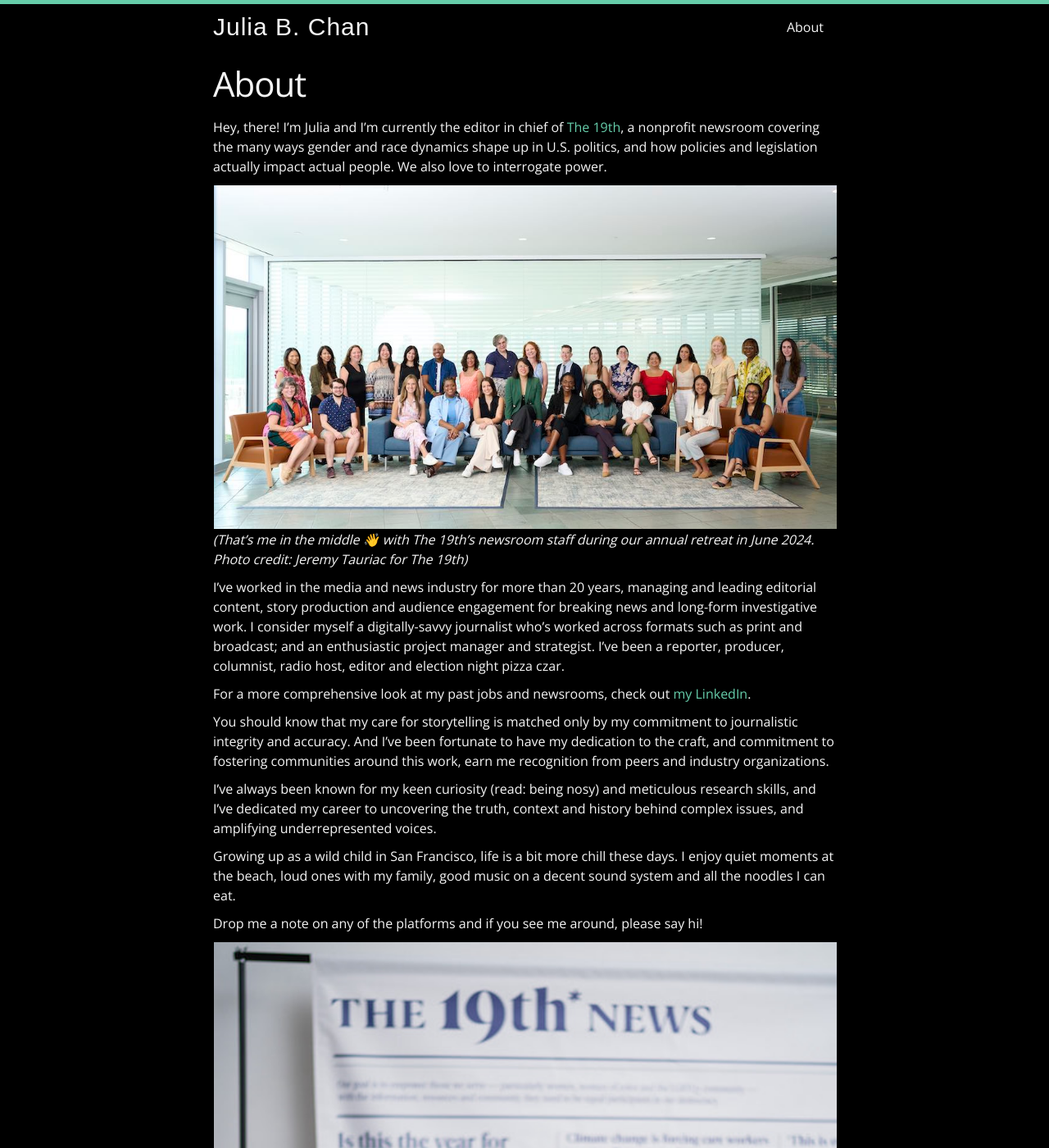
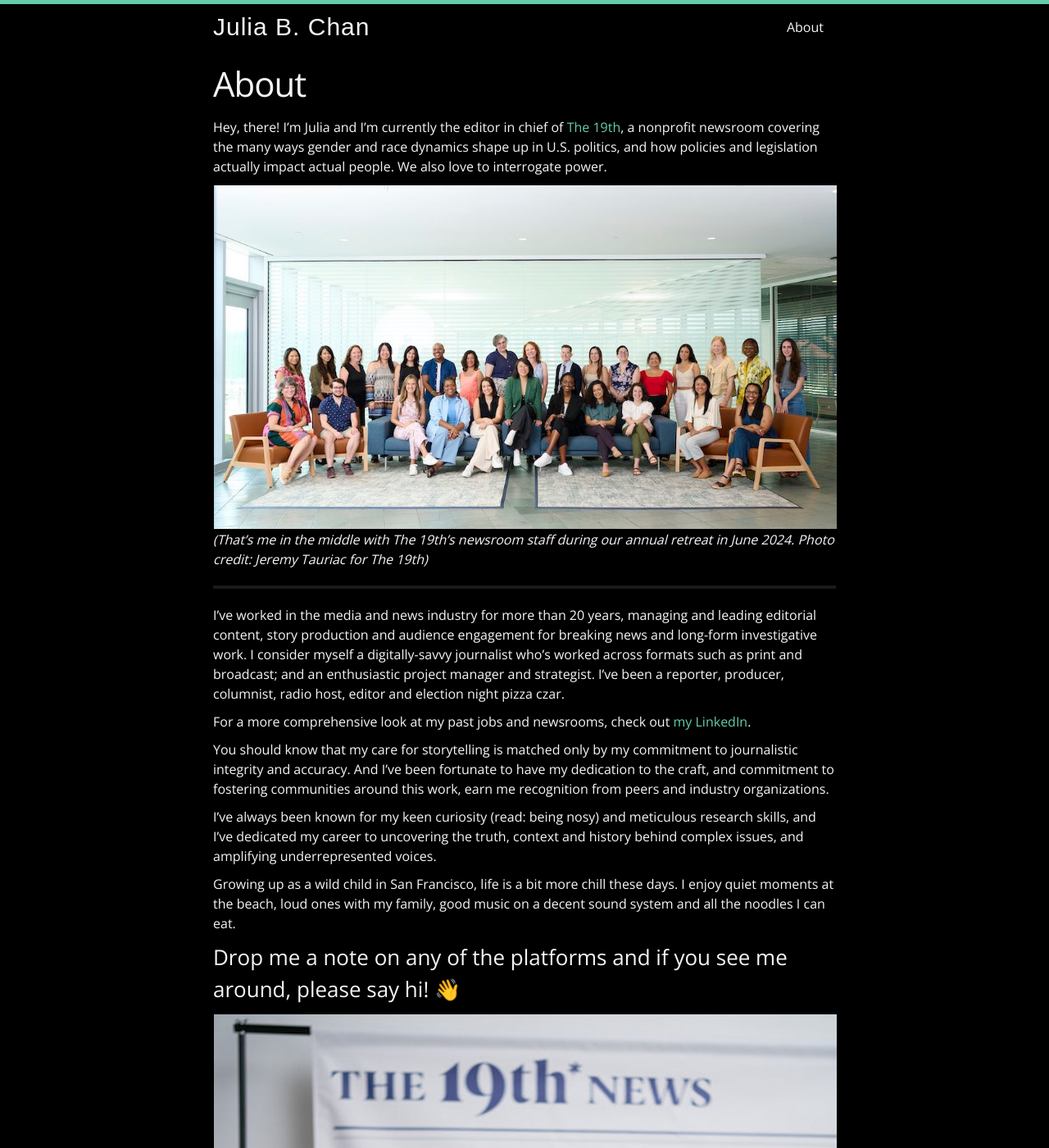
Before and after one commit to juliachanb/juliachanb.github.io, a Jekyll site: the page built from pages/about.md, in a window 1280 px wide and 1400 px high. Shown: the whole window at 82% size. Built offline with Jekyll 4.4.1, drawn with Linux system fonts in a browser that asks for light colours; nearby versions of some CDN libraries; some web fonts are replaced.

Commit message:
added a line break

```diff
--- a/pages/about.md
+++ b/pages/about.md
@@ -4,15 +4,12 @@
 permalink: /about/
 published: true
 ---
-
-
-
-
 Hey, there! I’m Julia and I'm currently the editor in chief of [The 19th](https://19thnews.org/), a nonprofit newsroom covering the many ways gender and race dynamics shape up in U.S. politics, and how policies and legislation actually impact actual people. We also love to interrogate power.
 
 ![Julia B. Chan poses with The 19th’s newsroom staff during the 19th’s annual retreat, in New Orleans, in June 2024. Photo by Jeremy Tauriac for The 19th]({{site.baseurl}}/pages/JuliaBChan_06_1000px.JPG)
-_(That's me in the middle 👋 with The 19th's newsroom staff during our annual retreat in June 2024. Photo credit: Jeremy Tauriac for The 19th)_
+_(That's me in the middle with The 19th's newsroom staff during our annual retreat in June 2024. Photo credit: Jeremy Tauriac for The 19th)_
 
+---
 
 I've worked in the media and news industry for more than 20 years, managing and leading editorial content, story production and audience engagement for breaking news and long-form investigative work. I consider myself a digitally-savvy journalist who's worked across formats such as print and broadcast; and an enthusiastic project manager and strategist. I've been a reporter, producer, columnist, radio host, editor and election night pizza czar.
 
@@ -24,6 +21,6 @@
 
 Growing up as a wild child in San Francisco, life is a bit more chill these days. I enjoy quiet moments at the beach, loud ones with my family, good music on a decent sound system and all the noodles I can eat.
 
-Drop me a note on any of the platforms and if you see me around, please say hi!
+### Drop me a note on any of the platforms and if you see me around, please say hi! 👋
 
 ![Julia B. Chan is pictured in black pants and a black blazer standing in front of a newspaper print backdrop that says The 19th News. Photo by Lauren Slusher for The 19th ]({{site.baseurl}}/pages/JuliaBChan_08_700px.JPG)
```
